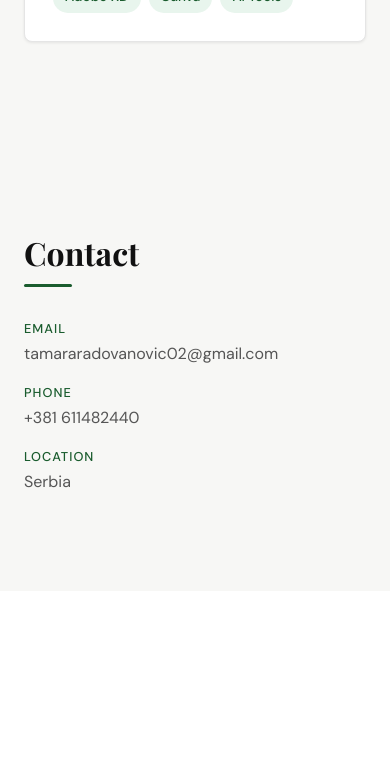
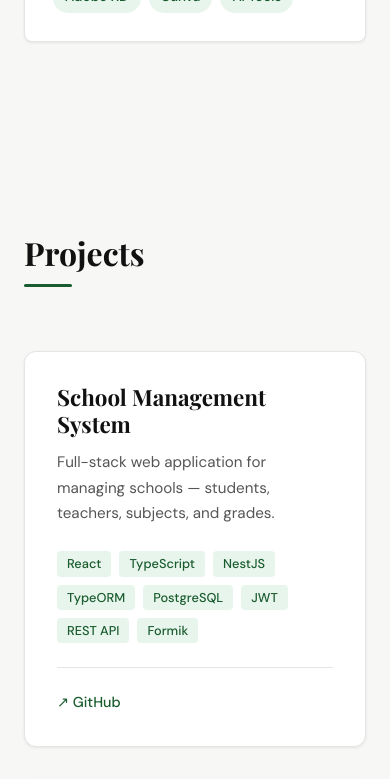
Before and after one commit to tamara-radovanovic/web-portfolio, a React (Vite) app: page / in a window 390 px wide. Shown: the part 3500-4279 px from the top of the page. Before the commit the page ends 4091 px from the top, so only its background shows below. Built offline with nearby package versions, Linux system fonts and the light colour scheme.

Commit message:
add Projects section

```diff
--- a/src/App.tsx
+++ b/src/App.tsx
@@ -1,7 +1,6 @@
 import { BrowserRouter, Route, Routes } from "react-router-dom"
 import { Navbar } from "./components/Navbar";
 import HomePage from "./pages/HomePage"
-import ProjectDetailPage from "./pages/ProjectDetailPage"
 import NotFoundPage from "./pages/NotFoundPage";
 function App() {
   return (
@@ -9,7 +8,6 @@ function App() {
      <Navbar />
       <Routes>
         <Route path="/" element={<HomePage/>}/>
-        <Route path="/projects/:id" element={<ProjectDetailPage />} />
         <Route path="*" element={<NotFoundPage />} />
       </Routes>
     </BrowserRouter>
--- a/src/components/Navbar.tsx
+++ b/src/components/Navbar.tsx
@@ -6,7 +6,6 @@ import styles from './Navbar.module.css'
 const NAV_LINKS = [
   { label: 'About', href: '#about' },
   { label: 'Skills', href: '#skills' },
-  { label: 'Projects', href: '#projects' },
   { label: 'Contact', href: '#contact' },
 ]
 
--- a/src/data/projects.ts
+++ b/src/data/projects.ts
@@ -10,4 +10,13 @@ export const projects: Project[] = [
     githubUrl: 'https://github.com/tamara-radovanovic/school-app',
     featured: true,
   },
+  {
+    id: 'portfolio',
+    title: 'Personal Portfolio',
+    description: 'Personal portfolio and CV website built with modern frontend technologies.',
+    longDescription: 'A personal portfolio website showcasing my projects, skills, and experience. Built with React, TypeScript, Vite, and Tailwind CSS v4.',
+    techStack: ['React', 'TypeScript', 'Vite', 'Tailwind CSS', 'Motion'],
+    githubUrl: 'GitHub link',
+    featured: true,
+  },
 ]
--- a/src/pages/HomePage.tsx
+++ b/src/pages/HomePage.tsx
@@ -2,6 +2,7 @@ import { Hero } from "../sections/Hero";
 import { About } from "../sections/About";
 import { Contact } from "../sections/Contact"
 import { Skills } from "../sections/Skills";
+import { Projects } from "../sections/Projects";
 
 function HomePage(){
     return (
@@ -9,6 +10,7 @@ function HomePage(){
             <Hero />
             <About />
             <Skills/>
+            <Projects/>
             <Contact/>
         </main>
     )
--- a/src/pages/ProjectDetailPage.tsx
+++ /dev/null
@@ -1,16 +0,0 @@
-import { useParams, Link } from "react-router-dom";
-
-function ProjectDetailPage(){
-    const { id } = useParams<{id: string}>()
-
-    return (
-        <div className="p-8">
-            <Link to="/" className="text-blue-500 underline">
-                Nazad
-            </Link>
-            <h1 className="text-2xl mt-4">Project: {id}</h1>
-        </div>
-    )
-}
-
-export default ProjectDetailPage;
--- /dev/null
+++ b/src/sections/Projects.module.css
@@ -0,0 +1,108 @@
+.section {
+  padding: 6rem 1.5rem;
+  background-color: var(--bg-secondary);
+}
+
+.container {
+  max-width: 1100px;
+  margin: 0 auto;
+}
+
+.sectionHeader {
+  margin-bottom: 4rem;
+}
+
+.sectionTitle {
+  font-family: var(--font-display);
+  font-size: clamp(2rem, 4vw, 3rem);
+  font-weight: 700;
+  color: var(--text-primary);
+  margin-bottom: 0.75rem;
+}
+
+.accentLine {
+  width: 48px;
+  height: 3px;
+  background-color: var(--accent);
+  border-radius: 2px;
+}
+
+.grid {
+  display: grid;
+  grid-template-columns: repeat(auto-fit, minmax(320px, 1fr));
+  gap: 2rem;
+}
+
+.card {
+  background-color: var(--bg-card);
+  border: 1px solid var(--border-color);
+  border-radius: 12px;
+  padding: 2rem;
+  box-shadow: var(--shadow-card);
+  display: flex;
+  flex-direction: column;
+  transition: transform 0.2s ease, box-shadow 0.2s ease;
+}
+
+.card:hover {
+  transform: translateY(-4px);
+  box-shadow: 0 8px 24px rgba(0, 0, 0, 0.1);
+}
+
+.cardTitle {
+  font-family: var(--font-display);
+  font-size: 1.4rem;
+  font-weight: 700;
+  color: var(--text-primary);
+  margin-bottom: 0.75rem;
+}
+
+.cardDescription {
+  font-family: var(--font-body);
+  font-size: 0.95rem;
+  color: var(--text-secondary);
+  line-height: 1.7;
+  margin-bottom: 1.5rem;
+  flex: 1;
+}
+
+.tags {
+  display: flex;
+  flex-wrap: wrap;
+  gap: 0.5rem;
+  margin-bottom: 1.5rem;
+}
+
+.tag {
+  font-family: var(--font-body);
+  font-size: 0.8rem;
+  font-weight: 500;
+  background-color: var(--accent-subtle);
+  color: var(--accent-subtle-text);
+  padding: 3px 10px;
+  border-radius: 4px;
+}
+
+.cardLinks {
+  display: flex;
+  gap: 1rem;
+  margin-top: auto;
+  padding-top: 1.5rem;
+  border-top: 1px solid var(--border-color);
+}
+
+.link {
+  font-family: var(--font-body);
+  font-size: 0.9rem;
+  font-weight: 500;
+  color: var(--accent);
+  text-decoration: none;
+  transition: color 0.2s ease;
+  display: flex;
+  align-items: center;
+  gap: 0.3rem;
+}
+
+.link:hover {
+  color: var(--accent-hover);
+}
--- /dev/null
+++ b/src/sections/Projects.tsx
@@ -0,0 +1,59 @@
+import { projects } from '../data/projects'
+import styles from './Projects.module.css'
+
+export function Projects() {
+  return (
+    <section id="projects" className={styles.section}>
+      <div className={styles.container}>
+
+        <div className={styles.sectionHeader}>
+          <h2 className={styles.sectionTitle}>Projects</h2>
+          <div className={styles.accentLine} />
+        </div>
+
+        <div className={styles.grid}>
+          {projects.map(project => (
+            <div key={project.id} className={styles.card}>
+
+              <h3 className={styles.cardTitle}>{project.title}</h3>
+
+              <p className={styles.cardDescription}>{project.description}</p>
+
+              <div className={styles.tags}>
+                {project.techStack.map(tech => (
+                  <span key={tech} className={styles.tag}>
+                    {tech}
+                  </span>
+                ))}
+              </div>
+
+              <div className={styles.cardLinks}>
+                <a
+                  href={project.githubUrl}
+                  target="_blank"
+                  rel="noopener noreferrer"
+                  className={styles.link}
+                >
+                  ↗ GitHub
+                </a>
+                {/* liveUrl je opciono — prikazujemo link samo ako postoji */}
+                {project.liveUrl && (
+                  <a
+                    href={project.liveUrl}
+                    target="_blank"
+                    rel="noopener noreferrer"
+                    className={styles.link}
+                  >
+                    ↗ Live Demo
+                  </a>
+                )}
+              </div>
+
+            </div>
+          ))}
+        </div>
+
+      </div>
+    </section>
+  )
+}
```
